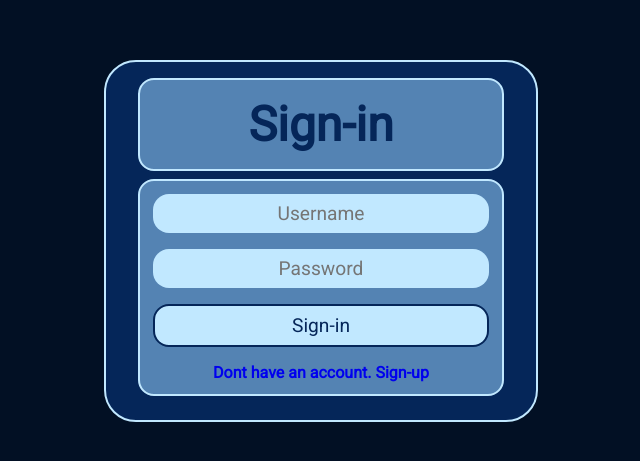
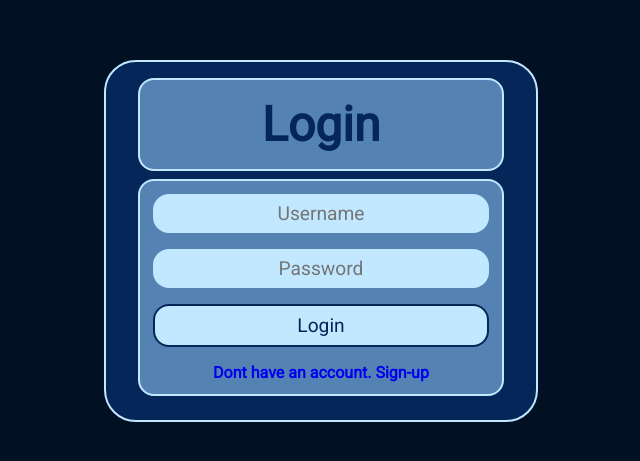
Before and after one commit to Aryan-205/ToDoV2, a plain HTML site: page signup_signin/signIn.html in a window 1280 px wide. Shown: the part 167-628 px from the top of the page, without its empty margins (327-967 px from the left). Drawn offline with nearby package versions, Linux system fonts and the light colour scheme.

Commit message:
slight change

```diff
--- a/signup_signin/signIn.html
+++ b/signup_signin/signIn.html
@@ -15,12 +15,12 @@
 <body>
   <div class="main-box">
     <div class="head-text">
-      Sign-in
+      Login
     </div>
     <div class="Sign-up-box">
       <input type="text" name="" class="input-box input-box-username" placeholder="Username">
       <input type="password" name="" class="input-box input-box-password" placeholder="Password">
-      <button class="sign-in-btn" onclick="signIn()">Sign-in</button>
+      <button class="sign-in-btn" onclick="signIn()">Login</button>
       <a class="signup-link" href="index.html">Dont have an account. Sign-up</a>
     </div>
   </div>
```
